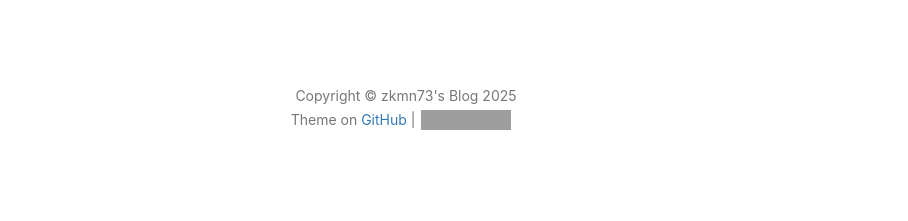
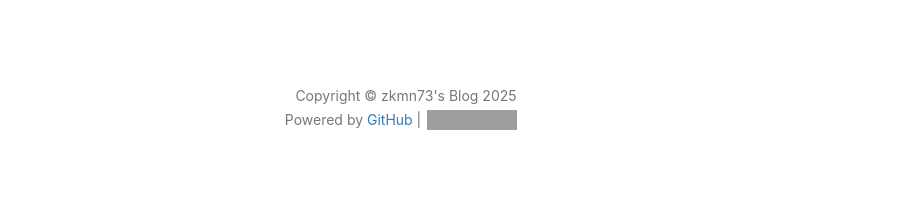
Before and after one commit to zkmn73/zkmn73.github.io, a Jekyll site: the page built from _posts/2021-11-14-Hello.md, in a window 1280 px wide. Shown: the part 706-927 px from the top of the page, without its empty margins (234-1142 px from the left). Built offline with Jekyll 4.4.1, drawn with Linux system fonts in a browser that asks for light colours; nearby versions of some CDN libraries; comment, search, counter and statistics services are not loaded; grey boxes are pictures that could not be loaded.

Commit message:
update header css

```diff
--- a/_includes/footer.html
+++ b/_includes/footer.html
@@ -8,7 +8,7 @@
                 <p class="copyright text-muted">
                     Copyright &copy; {{ site.title }} {{ site.time | date: '%Y' }}
                     <br>
-                    Theme on <a href="{{ site.github_repo }}">GitHub</a> |
+                    Powered by <a href="{{ site.github_repo }}">GitHub</a> |
                     <iframe style="margin-left: 2px; margin-bottom:-5px;" frameborder="0" scrolling="0" width="100px"
                         height="20px"
                         src="https://ghbtns.com/github-btn.html?user={{ site.github_username }}&repo={{ site.github_username }}.github.io&type=star&count=true">
--- a/css/hux-blog.css
+++ b/css/hux-blog.css
@@ -618,10 +618,6 @@
 .intro-header.style-text .post-heading .subheading,
 .intro-header.style-text .page-heading .subheading {
   margin-bottom: 15px;
-  color: #404040;
-}
-
-.intro-header.style-text .post-heading .meta a {
   color: #404040;
 }
 
```
Also changed, not shown: README.md, css/hux-blog.min.css.
